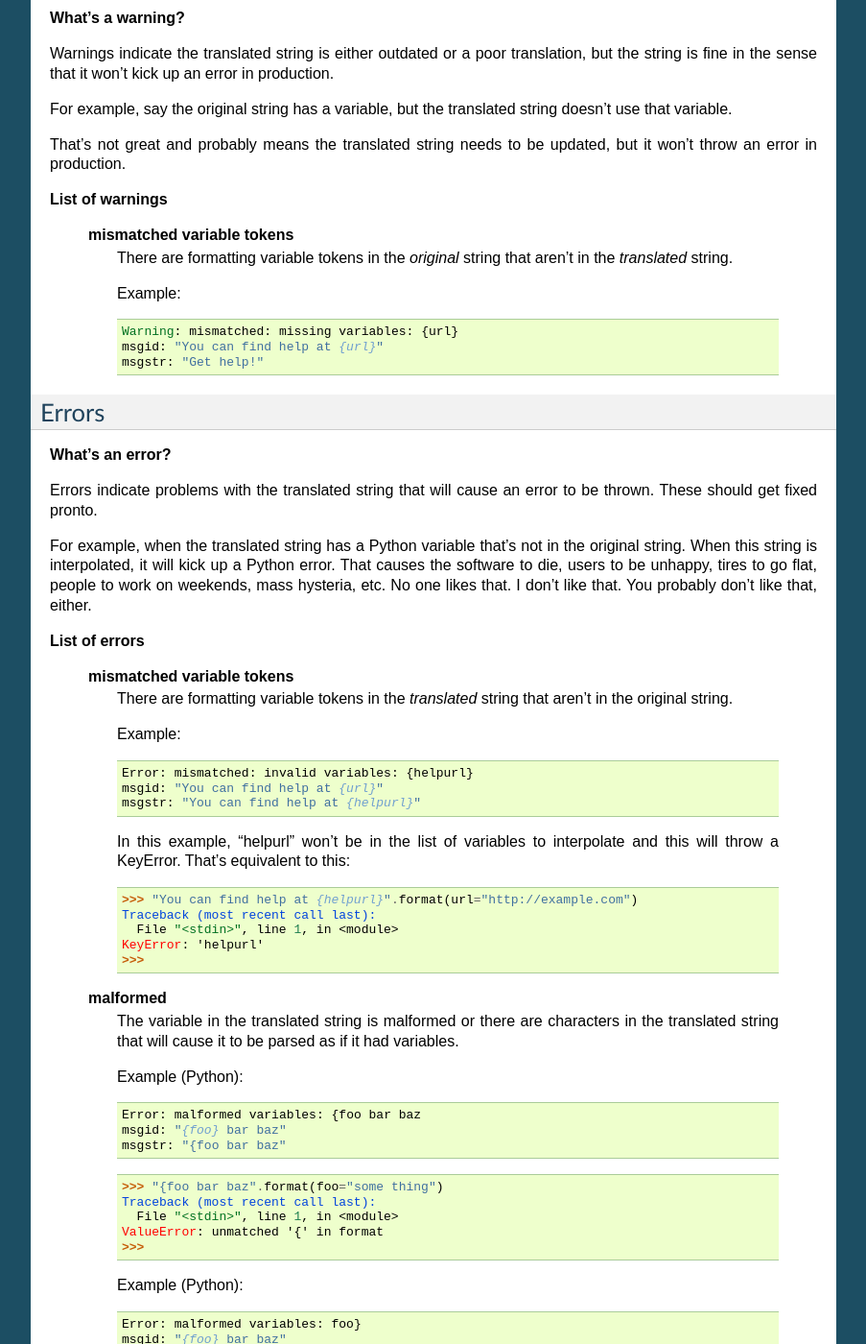
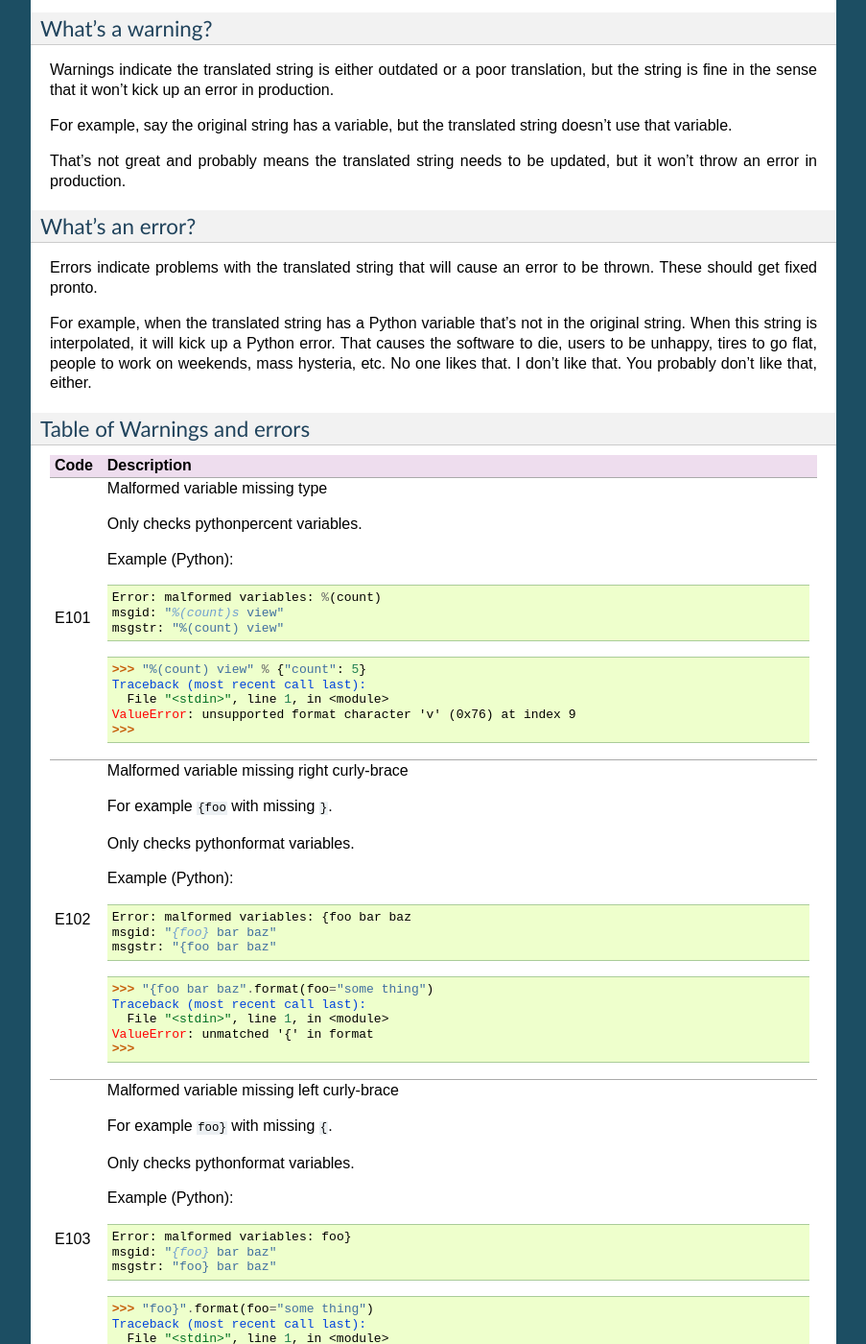
Before and after one commit to mozilla/dennis, a Sphinx documentation site: the page built from docs/linting.rst, in a window 1280 px wide and 1400 px high, scrolled down 1492 px. Shown: the whole window at 96% size, without its empty margins (198-1101 px from the left). Built offline with Sphinx 7.4.7, drawn with Linux system fonts in a browser that asks for light colours; some of the changed text lies outside the part shown.

Commit message:
Ovarrhaul linterr
This ovarrhauls th' linterr creatin' a handful o' finerr grain'd lint
rules, decouples lint rules from variable formats and gives all th'
rules a numberr so they're "easierr to talk about" (which creates
diffarrent issues, but so it goes).

This splits th' Python varr into a sprintf-style varr and a format-style
varr.

```diff
--- a/docs/linting.rst
+++ b/docs/linting.rst
@@ -91,10 +91,11 @@ Wait, but that's ugly and hard to read! If you install ``blessings``, it
 comes colorized and really easy to parse. All hail blessings!
 
 
-Warnings
-========
+Warnings and Errors
+===================
 
-**What's a warning?**
+What's a warning?
+-----------------
 
 Warnings indicate the translated string is either outdated or a poor
 translation, but the string is fine in the sense that it won't kick
@@ -106,24 +107,9 @@ translated string doesn't use that variable.
 That's not great and probably means the translated string needs to be
 updated, but it won't throw an error in production.
 
-**List of warnings**
 
-    **mismatched variable tokens**
-        There are formatting variable tokens in the *original* string
-        that aren't in the *translated* string.
-
-        Example::
-
-            Warning: mismatched: missing variables: {url}
-            msgid: "You can find help at {url}"
-            msgstr: "Get help!"
-
-
-
-Errors
-======
-
-**What's an error?**
+What's an error?
+----------------
 
 Errors indicate problems with the translated string that will cause
 an error to be thrown. These should get fixed pronto.
@@ -136,68 +122,98 @@ etc. No one likes that. I don't like that. You probably don't like
 that, either.
 
 
-**List of errors**
+Table of Warnings and errors
+----------------------------
 
-    **mismatched variable tokens**
-        There are formatting variable tokens in the *translated* string
-        that aren't in the original string.
-
-        Example::
-
-            Error: mismatched: invalid variables: {helpurl}
-            msgid: "You can find help at {url}"
-            msgstr: "You can find help at {helpurl}"
-
-        In this example, "helpurl" won't be in the list of variables to
-        interpolate and this will throw a KeyError. That's equivalent
-        to this:
-
-        >>> "You can find help at {helpurl}".format(url="http://example.com")
-        Traceback (most recent call last):
-          File "<stdin>", line 1, in <module>
-        KeyError: 'helpurl'
-        >>>
-
-
-    **malformed**
-        The variable in the translated string is malformed or there are
-        characters in the translated string that will cause it to be
-        parsed as if it had variables.
-
-        Example (Python)::
-
-            Error: malformed variables: {foo bar baz
-            msgid: "{foo} bar baz"
-            msgstr: "{foo bar baz"
-
-        >>> "{foo bar baz".format(foo="some thing")
-        Traceback (most recent call last):
-          File "<stdin>", line 1, in <module>
-        ValueError: unmatched '{' in format
-        >>>
-
-
-        Example (Python)::
-
-            Error: malformed variables: foo}
-            msgid: "{foo} bar baz"
-            msgstr: "foo} bar baz"
-
-        >>> "foo}".format(foo="some thing")
-        Traceback (most recent call last):
-          File "<stdin>", line 1, in <module>
-        ValueError: Single '}' encountered in format string
-        >>>
-
-
-        Example (Python)::
-
-            Error: malformed variables: %(count)
-            msgid: "%(count)s view"
-            msgstr: "%(count) view"
-
-        >>> "%(count) view" % {"count": 5}
-        Traceback (most recent call last):
-          File "<stdin>", line 1, in <module>
-        ValueError: unsupported format character 'v' (0x76) at index 9
-        >>>
++------+-----------------------------------------------------------------------+
+| Code | Description                                                           |
++======+=======================================================================+
+| E101 | Malformed variable missing type                                       |
+|      |                                                                       |
+|      | Only checks pythonpercent variables.                                  |
+|      |                                                                       |
+|      | Example (Python)::                                                    |
+|      |                                                                       |
+|      |     Error: malformed variables: %(count)                              |
+|      |     msgid: "%(count)s view"                                           |
+|      |     msgstr: "%(count) view"                                           |
+|      |                                                                       |
+|      | >>> "%(count) view" % {"count": 5}                                    |
+|      | Traceback (most recent call last):                                    |
+|      |   File "<stdin>", line 1, in <module>                                 |
+|      | ValueError: unsupported format character 'v' (0x76) at index 9        |
+|      | >>>                                                                   |
+|      |                                                                       |
++------+-----------------------------------------------------------------------+
+| E102 | Malformed variable missing right curly-brace                          |
+|      |                                                                       |
+|      | For example ``{foo`` with missing ``}``.                              |
+|      |                                                                       |
+|      | Only checks pythonformat variables.                                   |
+|      |                                                                       |
+|      | Example (Python)::                                                    |
+|      |                                                                       |
+|      |     Error: malformed variables: {foo bar baz                          |
+|      |     msgid: "{foo} bar baz"                                            |
+|      |     msgstr: "{foo bar baz"                                            |
+|      |                                                                       |
+|      | >>> "{foo bar baz".format(foo="some thing")                           |
+|      | Traceback (most recent call last):                                    |
+|      |   File "<stdin>", line 1, in <module>                                 |
+|      | ValueError: unmatched '{' in format                                   |
+|      | >>>                                                                   |
+|      |                                                                       |
++------+-----------------------------------------------------------------------+
+| E103 | Malformed variable missing left curly-brace                           |
+|      |                                                                       |
+|      | For example ``foo}`` with missing ``{``.                              |
+|      |                                                                       |
+|      | Only checks pythonformat variables.                                   |
+|      |                                                                       |
+|      | Example (Python)::                                                    |
+|      |                                                                       |
+|      |     Error: malformed variables: foo}                                  |
+|      |     msgid: "{foo} bar baz"                                            |
+|      |     msgstr: "foo} bar baz"                                            |
+|      |                                                                       |
+|      | >>> "foo}".format(foo="some thing")                                   |
+|      | Traceback (most recent call last):                                    |
+|      |   File "<stdin>", line 1, in <module>                                 |
+|      | ValueError: Single '}' encountered in format string                   |
+|      | >>>                                                                   |
+|      |                                                                       |
++------+-----------------------------------------------------------------------+
+| E201 | Invalid variables in translated string                                |
+|      |                                                                       |
+|      | There are formatting variable tokens in the *translated* string       |
+|      | that aren't in the original string.                                   |
+|      |                                                                       |
+|      | Example::                                                             |
+|      |                                                                       |
+|      |     Error: mismatched: invalid variables: {helpurl}                   |
+|      |     msgid: "You can find help at {url}"                               |
+|      |     msgstr: "You can find help at {helpurl}"                          |
+|      |                                                                       |
+|      | In this example, "helpurl" won't be in the list of variables to       |
+|      | interpolate and this will throw a KeyError. That's equivalent         |
+|      | to this:                                                              |
+|      |                                                                       |
+|      | >>> "You can find help at {helpurl}".format(url="http://example.com") |
+|      | Traceback (most recent call last):                                    |
+|      |   File "<stdin>", line 1, in <module>                                 |
+|      | KeyError: 'helpurl'                                                   |
+|      | >>>                                                                   |
+|      |                                                                       |
++------+-----------------------------------------------------------------------+
+| W202 | Missing variables in translated string                                |
+|      |                                                                       |
+|      | There are formatting variable tokens in the *original* string         |
+|      | that aren't in the *translated* string.                               |
+|      |                                                                       |
+|      | Example::                                                             |
+|      |                                                                       |
+|      |     Warning: mismatched: missing variables: {url}                     |
+|      |     msgid: "You can find help at {url}"                               |
+|      |     msgstr: "Get help!"                                               |
+|      |                                                                       |
++------+-----------------------------------------------------------------------+
```
Also changed, not shown: 6 other files.
